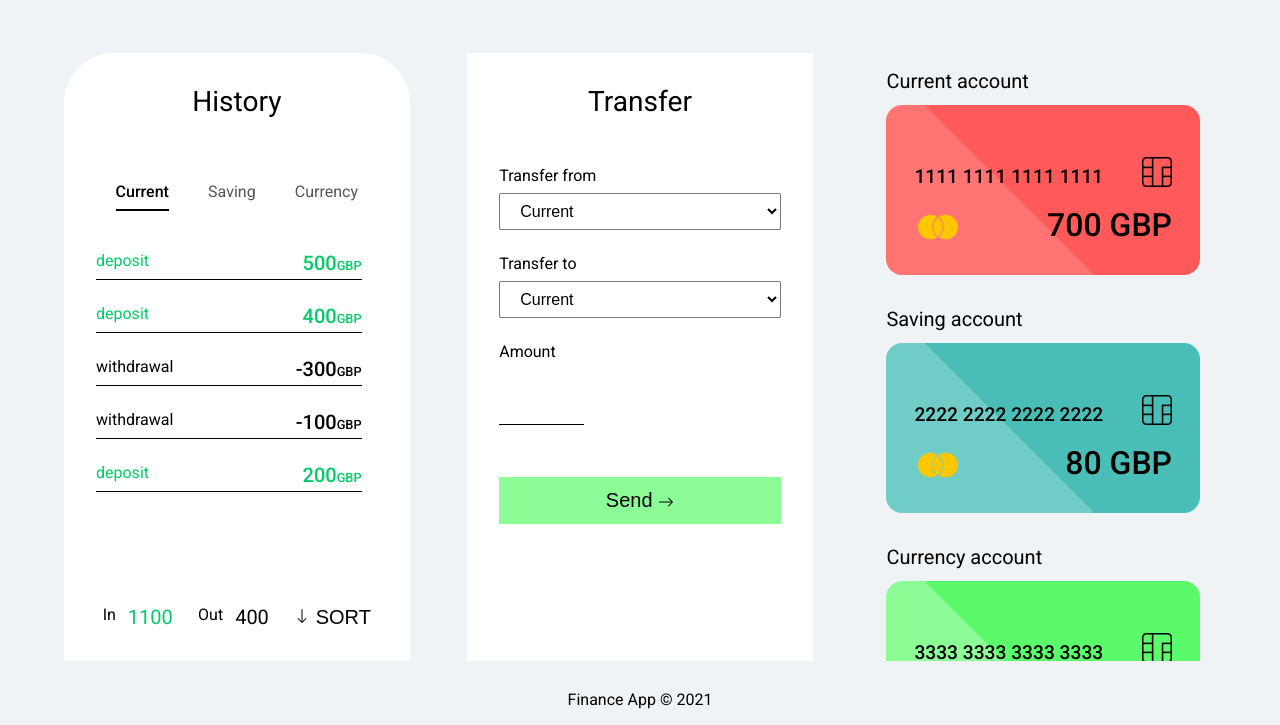
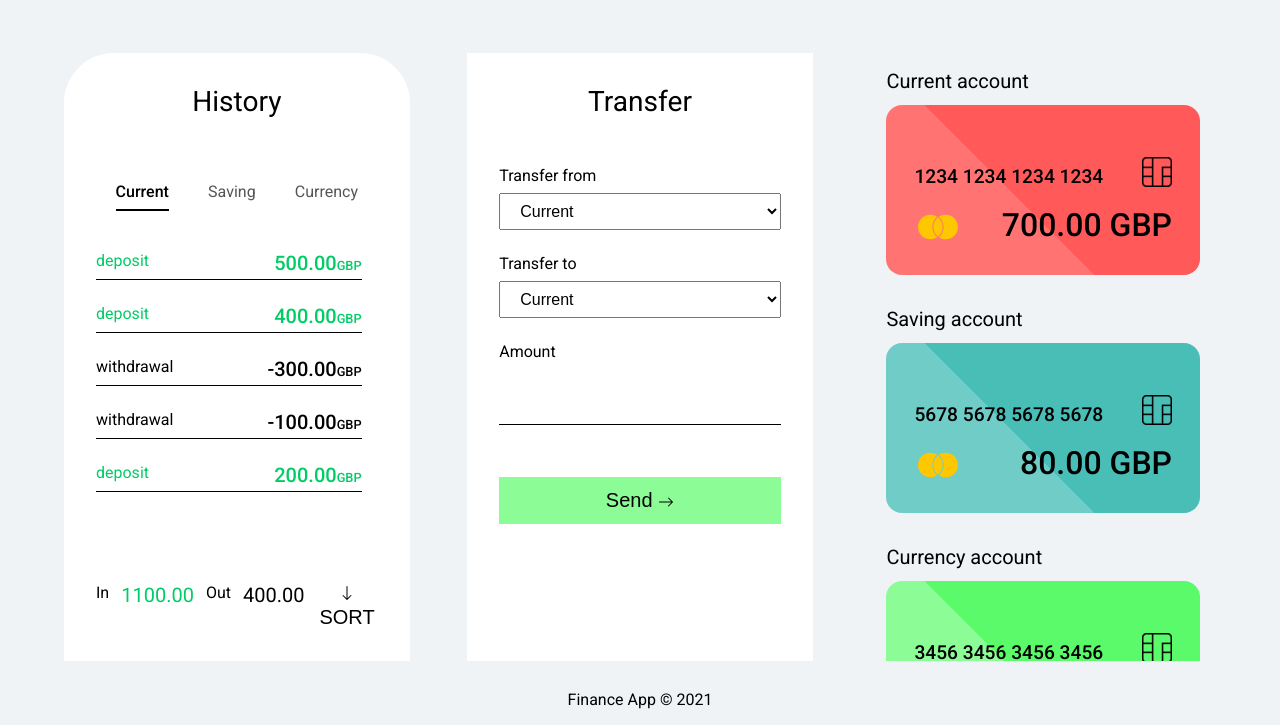
Before and after one commit to Karolina-Mieczkowska/Finance-App, a plain HTML site: page index.html in a window 1280 px wide. Shown: the part 75-800 px from the top of the page. Drawn offline with Linux system fonts and the light colour scheme.

Commit message:
Debug transfers

```diff
--- a/index.js
+++ b/index.js
@@ -90,21 +90,21 @@ subnavItems.forEach(function(item, ind) {
 
 const currentAccount = {
     type: 'current',
-    number: '1111 1111 1111 1111',
+    number: '1234 1234 1234 1234',
     currency: 'GBP',
     movements: [200, -100, -300, 400, 500]
 };
 
 const savingAccount = {
     type: 'saving',
-    number: '2222 2222 2222 2222',
+    number: '5678 5678 5678 5678',
     currency: 'GBP',
     movements: [30, 30, 30, -10]
 };
 
 const currencyAccount = {
     type: 'currency',
-    number: '3333 3333 3333 3333',
+    number: '3456 3456 3456 3456',
     currency: 'PLN',
     movements: [200, 300, 1000, -300, 200]
 };
@@ -141,7 +141,7 @@ const displayMovements = function(acc, sort = false) {
         const historyMovement = `
                 <div class="movement">
                     <div class="movement_type movement_type-${type}">${type}</div>
-                    <div class="movement_value movement_type-${type}">${movement}<span class="movement_value-currency">${acc.currency}</span></div>
+                    <div class="movement_value movement_type-${type}">${movement.toFixed(2)}<span class="movement_value-currency">${acc.currency}</span></div>
                 </div>
                 `;
         historyMovements.insertAdjacentHTML('afterbegin', historyMovement)
@@ -161,7 +161,7 @@ const displaySummary = function(acc) {
         .reduce(function(acc, curr) {
             return acc + curr;
         }, 0)
-    incomeLabel.textContent = incomes;
+    incomeLabel.textContent = incomes.toFixed(2);
 
     const outcomes = acc.movements
         .filter(function(mov) {
@@ -170,7 +170,7 @@ const displaySummary = function(acc) {
         .reduce(function(acc, curr)  {
             return acc + curr;
         }, 0)
-    outcomeLabel.textContent = Math.abs(outcomes);
+    outcomeLabel.textContent = Math.abs(outcomes).toFixed(2);
 }
 
 displaySummary(accounts[0])
@@ -212,7 +212,7 @@ const calcDisplayBalance = function(accs) {
         }, 0);
         accountBalanceLabel.find(function(label) {
             return label.classList.contains(`balance-${acc.type}`)
-        }).textContent = acc.balance + ' ' + acc.currency;
+        }).textContent = acc.balance.toFixed(2) + ' ' + acc.currency;
     })
 };
 
@@ -252,7 +252,7 @@ btnTransfer.addEventListener('click', function(ev) {
 
         if (senderAccount === currencyAccount) {
 
-            senderAccount.movements.push(-(transferAmount * zlotyExchangeRate))
+            senderAccount.movements.push(-transferAmount);
             receiverAccount.movements.push(transferAmount / zlotyExchangeRate);
 
         }
--- a/style.css
+++ b/style.css
@@ -201,7 +201,7 @@ header {
     border-bottom: 1px solid #000;
     outline: none;
     font-size: 3rem;
-    width: 30%;
+    width: 100%;
 }
 
 .btn-transfer {
```
